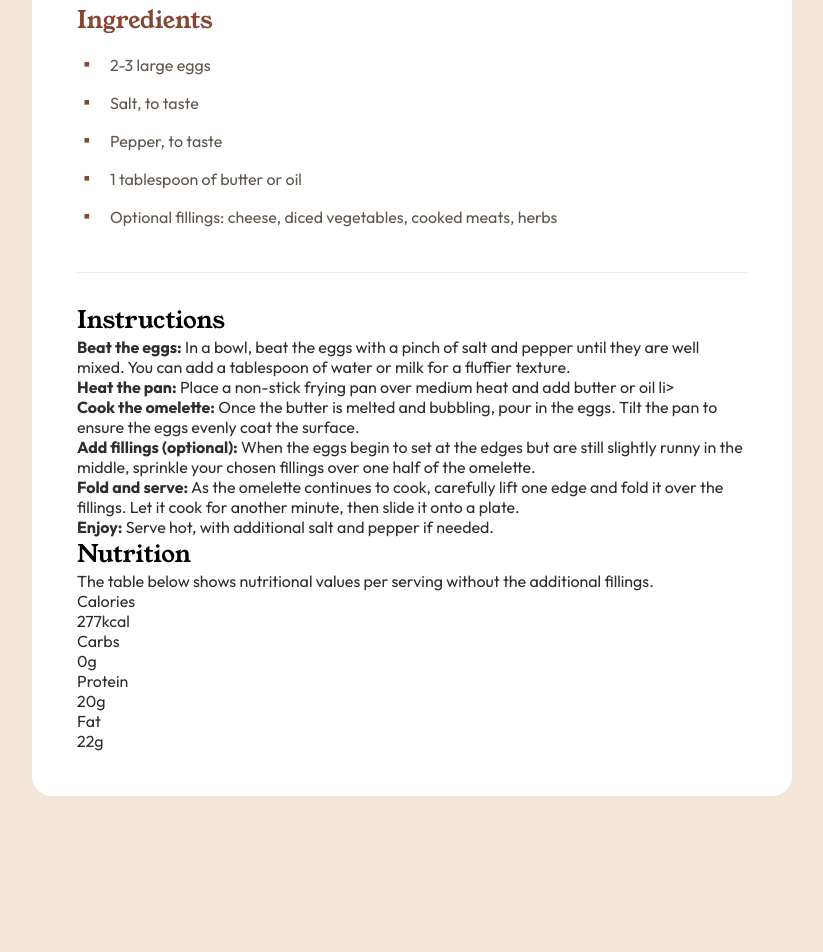
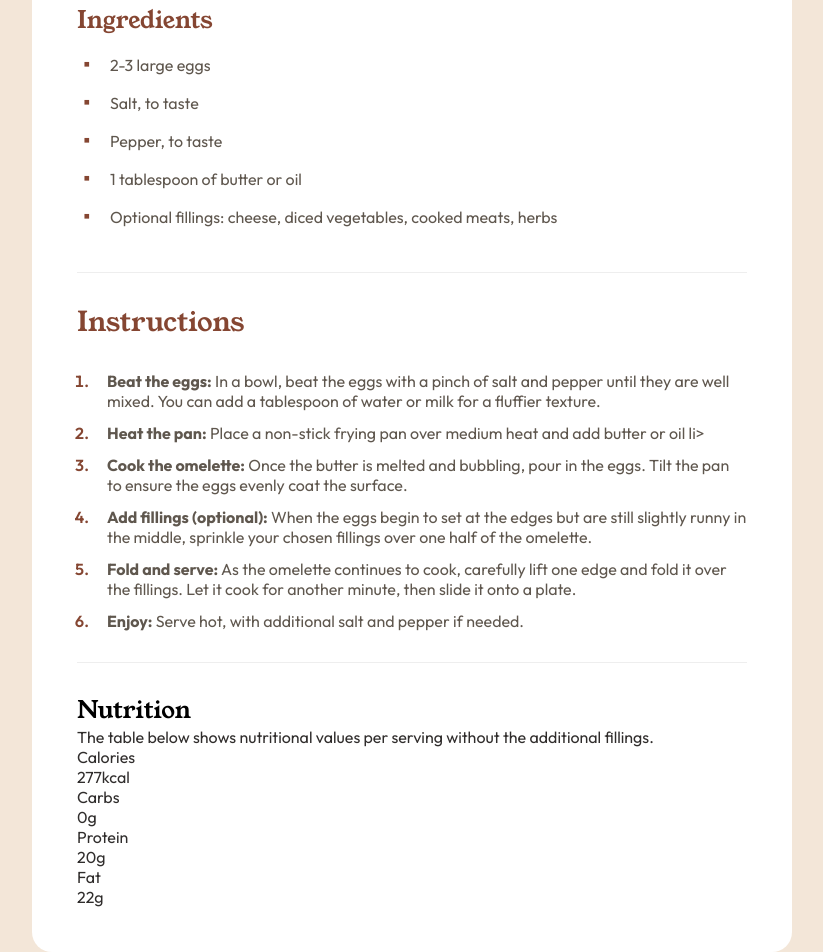
Before and after one commit to marllonlaborne/recipe-page, a plain HTML site: page index.html in a window 1280 px wide. Shown: the part 888-1840 px from the top of the page, without its empty margins (228-1051 px from the left). Before the commit the page ends 1684 px from the top, so only its background shows below. Drawn offline with Linux system fonts and the light colour scheme.

Commit message:
recipe-instructions part finished

```diff
--- a/src/css/style.css
+++ b/src/css/style.css
@@ -106,3 +106,31 @@ main,
   padding-left: 15px;
   margin: 10px 0;
 }
+
+.recipe-instructions h2 {
+  font-size: 1.7rem;
+  color: hsl(14, 45%, 36%);
+  margin-bottom: 30px;
+}
+
+.recipe-instructions li::marker {
+  color: hsl(14, 45%, 36%);
+  font-weight: 600;
+}
+
+.recipe-instructions ul {
+  list-style: decimal;
+  margin-left: 15px;
+}
+
+.recipe-instructions li {
+  color: hsl(30, 10%, 34%);
+  padding-left: 15px;
+  margin: 12px 0;
+}
+
+.recipe-instructions {
+  margin-bottom: 30px;
+  border-bottom: 1px solid rgba(197, 197, 197, 0.3);
+  height: 360px;
+}
```
